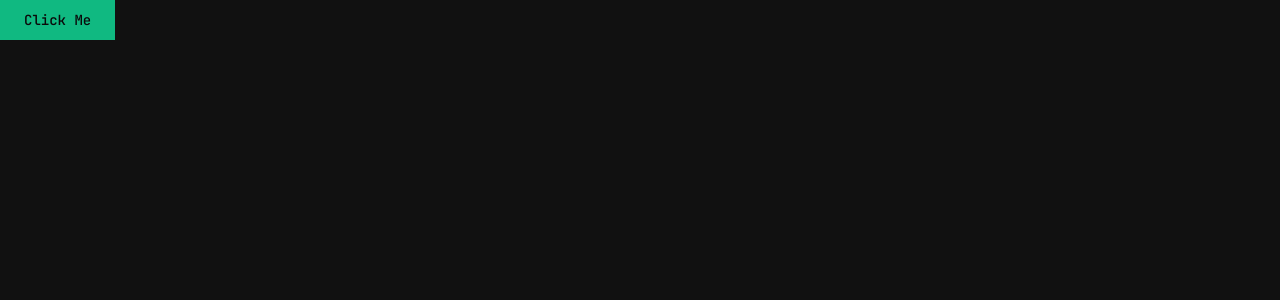
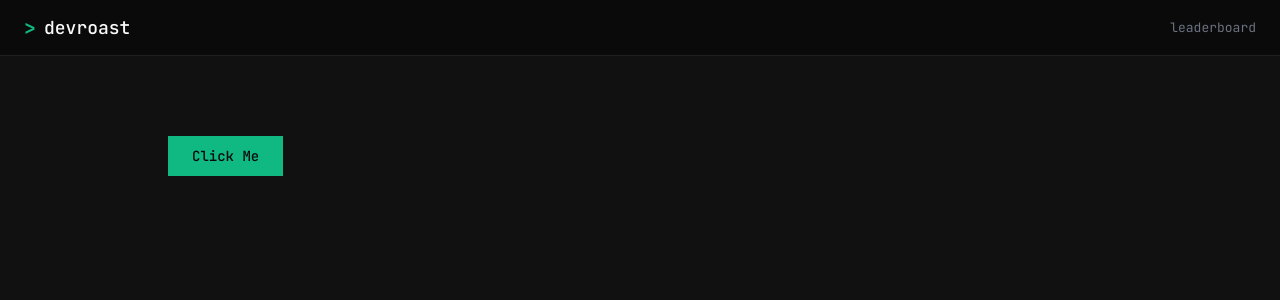
Before and after one commit to celcaz/devroast, a Next.js app: page / in a window 1280 px wide. Shown: the top 300 px of the page. Built offline with nearby package versions, Linux system fonts and the light colour scheme.

Commit message:
feat(layout): add Navbar and centered max-width content wrapper

```diff
--- a/src/app/layout.tsx
+++ b/src/app/layout.tsx
@@ -1,5 +1,6 @@
 import type { Metadata } from "next";
 import { IBM_Plex_Mono, JetBrains_Mono } from "next/font/google";
+import { Navbar } from "@/components/ui/navbar";
 import "./globals.css";
 
 const jetbrainsMono = JetBrains_Mono({
@@ -26,9 +27,10 @@ export default function RootLayout({
   return (
     <html lang="en" className="dark">
       <body
-        className={`${jetbrainsMono.variable} ${ibmPlexMono.variable} antialiased`}
+        className={`${jetbrainsMono.variable} ${ibmPlexMono.variable} bg-bg-page text-text-primary antialiased`}
       >
-        {children}
+        <Navbar links={[{ label: "leaderboard", href: "/leaderboard" }]} />
+        <main className="mx-auto w-full max-w-5xl px-10 py-20">{children}</main>
       </body>
     </html>
   );
```
